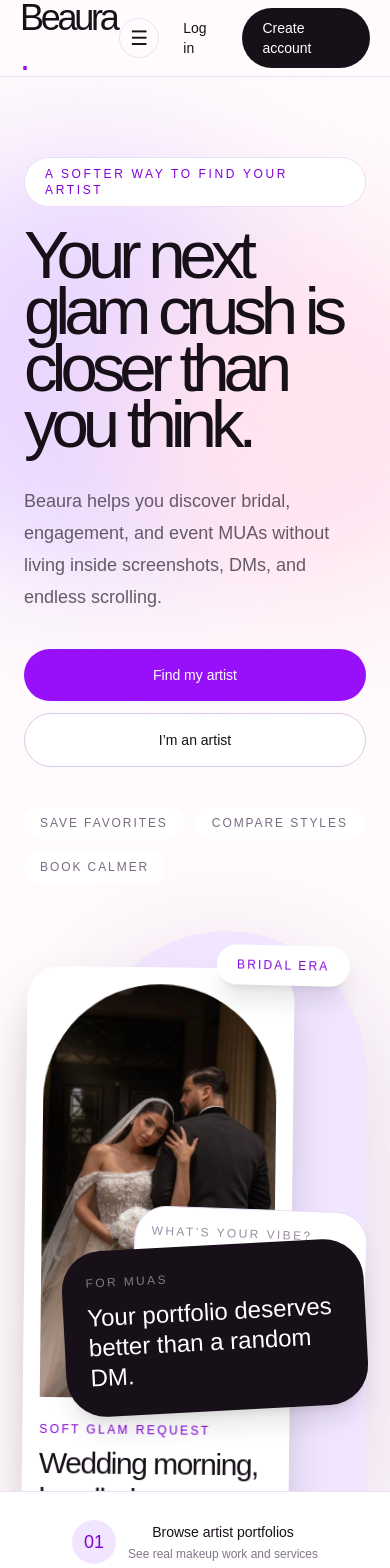
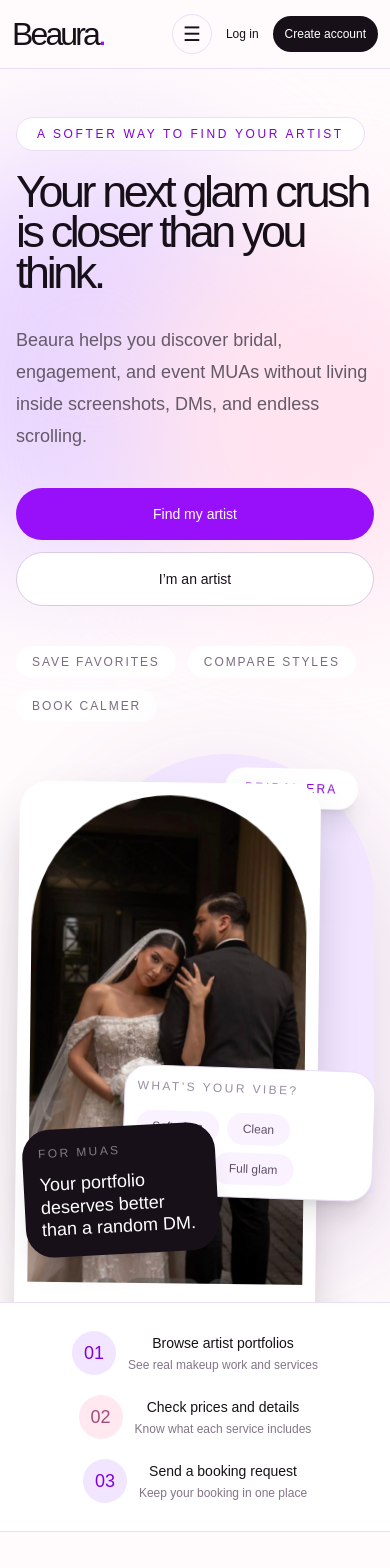
Before and after one commit to mshahd2410-create/beaura, a Next.js app: page / in a window 390 px wide. Shown: the top 1568 px of the page. Built offline with nearby package versions, Linux system fonts and the light colour scheme; no server answers; the database is empty.

Commit message:
Improve landing page responsive layout across screen sizes

```diff
--- a/app/page.tsx
+++ b/app/page.tsx
@@ -35,8 +35,8 @@ export default function HomePage() {
       `}</style>
 
       <header className="sticky top-0 z-50 border-b border-[#eadff5] bg-[#fffafc]/95 backdrop-blur-xl">
-        <div className="mx-auto flex h-[76px] max-w-7xl items-center justify-between px-5 sm:px-8">
-          <Link href="/" className="text-4xl font-light tracking-[-0.09em] text-[#171018]">Beaura<span className="text-purple-600">.</span></Link>
+        <div className="mx-auto flex h-[68px] max-w-7xl items-center justify-between gap-2 px-3 sm:h-[76px] sm:px-8">
+          <Link href="/" className="shrink-0 text-[2rem] font-light tracking-[-0.09em] text-[#171018] sm:text-4xl">Beaura<span className="text-purple-600">.</span></Link>
           <nav aria-label="Main navigation" className="hidden items-center gap-8 text-sm text-[#6f6077] md:flex">
             <a href="#artists" className="transition hover:text-purple-700">Makeup artists</a>
             <a href="/inspiration" className="transition hover:text-purple-700">Inspiration</a>
@@ -44,7 +44,7 @@ export default function HomePage() {
             <a href="#how-it-works" className="transition hover:text-purple-700">How it works</a>
             <Link href="/about" className="transition hover:text-purple-700">About Beaura</Link>
           </nav>
-          <div className="flex items-center gap-2 sm:gap-3">
+          <div className="flex shrink-0 items-center gap-1 sm:gap-3">
             <details className="relative md:hidden">
               <summary aria-label="Open navigation menu" className="flex h-10 w-10 cursor-pointer list-none items-center justify-center rounded-full border border-[#eadff5] text-xl text-[#171018] focus-visible:outline focus-visible:outline-2 focus-visible:outline-purple-600">
                 <span aria-hidden="true">☰</span>
@@ -57,23 +57,23 @@ export default function HomePage() {
                 <Link href="/about" className="rounded-xl px-3 py-3 hover:bg-[#f7efff]">About Beaura</Link>
               </nav>
             </details>
-            <Link href="/login" className="rounded-full px-4 py-2.5 text-sm text-[#171018] transition hover:bg-[#f1e5ff]">Log in</Link>
-            <Link href="/register" className="rounded-full bg-[#171018] px-5 py-2.5 text-sm text-white transition hover:bg-purple-700">Create account</Link>
+            <Link href="/login" className="rounded-full px-2.5 py-2.5 text-xs text-[#171018] transition hover:bg-[#f1e5ff] sm:px-4 sm:text-sm">Log in</Link>
+            <Link href="/register" className="rounded-full bg-[#171018] px-3 py-2.5 text-xs text-white transition hover:bg-purple-700 sm:px-5 sm:text-sm">Create account</Link>
           </div>
         </div>
       </header>
 
-      <section className="relative overflow-hidden px-6 py-20">
+      <section className="relative overflow-hidden px-4 py-12 sm:px-6 sm:py-20">
         <div className="absolute left-[-120px] top-20 h-[420px] w-[420px] rounded-full bg-[#ead7ff] blur-3xl" />
         <div className="absolute right-[-100px] top-40 h-[360px] w-[360px] rounded-full bg-[#ffe3ef] blur-3xl" />
 
-        <div className="relative mx-auto grid max-w-7xl items-center gap-12 lg:grid-cols-[1fr_0.9fr]">
+        <div className="relative mx-auto grid max-w-7xl min-w-0 items-center gap-8 sm:gap-12 lg:grid-cols-[1fr_0.9fr]">
           <div>
             <p className="mb-5 w-fit rounded-full border border-[#eadff5] bg-white px-5 py-2 text-xs uppercase tracking-[0.22em] text-purple-700">
               A softer way to find your artist
             </p>
 
-            <h1 className="max-w-4xl text-[4.2rem] font-light leading-[0.84] tracking-[-0.09em] md:text-[7.5rem]">
+            <h1 className="max-w-4xl text-[clamp(2.8rem,10vw,7.5rem)] font-light leading-[0.9] tracking-[-0.075em] sm:leading-[0.84] md:tracking-[-0.09em]">
               Your next glam crush is closer than you think.
             </h1>
 
@@ -111,18 +111,18 @@ export default function HomePage() {
             </div>
           </div>
 
-          <div className="relative min-h-[480px] sm:min-h-[580px] lg:min-h-[650px]">
-            <div className="absolute right-0 top-0 h-[560px] w-[82%] rounded-t-full rounded-b-[4rem] bg-[#f1e5ff] shadow-[0_40px_130px_rgba(88,28,135,0.18)]" />
+          <div className="relative min-h-[500px] w-full min-w-0 sm:min-h-[580px] lg:min-h-[650px]">
+            <div className="absolute right-0 top-0 h-[440px] w-[82%] rounded-t-full rounded-b-[3rem] bg-[#f1e5ff] shadow-[0_40px_130px_rgba(88,28,135,0.18)] sm:h-[560px] sm:rounded-b-[4rem]" />
 
             <div className="float-soft absolute right-4 top-4 z-10 rounded-full bg-white px-5 py-3 text-xs uppercase tracking-[0.18em] text-purple-700 shadow-xl">
               bridal era
             </div>
 
-            <div className="float-slow absolute left-0 top-12 w-[78%] rounded-[2rem] border border-white bg-white p-4 shadow-2xl sm:w-[68%] sm:rounded-[3rem] sm:p-6">
+            <div className="float-slow absolute left-0 top-10 z-10 w-[84%] rounded-[1.75rem] border border-white bg-white p-3 shadow-2xl sm:top-12 sm:w-[68%] sm:rounded-[3rem] sm:p-6">
               <img
                 src="/Landing/hero-bride.jpg"
                 alt="Bridal makeup look"
-                className="h-72 w-full rounded-t-full rounded-b-[2.5rem] object-cover"
+                className="h-56 w-full rounded-t-full rounded-b-[2rem] object-cover sm:h-72 sm:rounded-b-[2.5rem]"
               />
 
               <div className="mt-6">
@@ -140,7 +140,7 @@ export default function HomePage() {
               </div>
             </div>
 
-            <div className="absolute bottom-16 right-0 w-[68%] rotate-2 rounded-[2rem] border border-[#eadff5] bg-white p-4 shadow-xl sm:bottom-24 sm:w-[60%] sm:rounded-[2.5rem] sm:p-5">
+            <div className="absolute bottom-14 right-0 z-20 w-[70%] rotate-2 rounded-[1.5rem] border border-[#eadff5] bg-white p-3 shadow-xl sm:bottom-24 sm:w-[60%] sm:rounded-[2.5rem] sm:p-5">
               <p className="text-xs uppercase tracking-[0.2em] text-[#9a8ca2]">
                 what’s your vibe?
               </p>
@@ -157,11 +157,11 @@ export default function HomePage() {
               </div>
             </div>
 
-            <div className="absolute bottom-0 left-10 -rotate-3 rounded-[2.5rem] bg-[#171018] p-6 text-white shadow-xl md:w-64">
+            <div className="absolute bottom-0 left-2 z-20 w-[54%] -rotate-3 rounded-[1.75rem] bg-[#171018] p-4 text-white shadow-xl sm:left-10 sm:rounded-[2.5rem] sm:p-6 md:w-64">
               <p className="text-xs uppercase tracking-[0.2em] text-white/45">
                 for MUAs
               </p>
-              <p className="mt-3 text-2xl font-light leading-tight">
+              <p className="mt-3 text-lg font-light leading-tight sm:text-2xl">
                 Your portfolio deserves better than a random DM.
               </p>
             </div>
@@ -188,10 +188,10 @@ export default function HomePage() {
 
       <section id="artists" className="scroll-mt-28 px-5 py-24 sm:px-8">
         <div className="mx-auto max-w-7xl">
-          <div className="mb-10 flex flex-col justify-between gap-6 md:flex-row md:items-end">
+          <div className="mb-10 flex min-w-0 flex-col justify-between gap-6 md:flex-row md:items-end">
             <div>
               <p className="text-xs uppercase tracking-[0.22em] text-purple-700">Find your makeup artist</p>
-              <h2 className="mt-4 max-w-3xl text-5xl font-light leading-[0.95] tracking-[-0.075em] md:text-7xl">Meet artists. See their work. Find your match.</h2>
+              <h2 className="mt-4 max-w-3xl text-[clamp(2.5rem,7vw,4.5rem)] font-light leading-[0.95] tracking-[-0.075em]">Meet artists. See their work. Find your match.</h2>
               <p className="mt-5 max-w-2xl text-sm leading-7 text-[#6f6077]">Explore makeup artists in Egypt, view their portfolios, compare services and prices, and choose who feels right for your occasion.</p>
             </div>
             <Link href="/bride/home" className="inline-flex w-fit items-center gap-3 rounded-full bg-[#171018] px-6 py-3.5 text-sm text-white transition hover:bg-purple-700">Browse all artists <span aria-hidden="true">↗</span></Link>
@@ -206,7 +206,7 @@ export default function HomePage() {
         <div className="mx-auto max-w-7xl">
           <div className="mb-12 max-w-2xl">
             <p className="text-xs uppercase tracking-[0.22em] text-purple-700">Makeup for every occasion</p>
-            <h2 className="mt-4 text-5xl font-light leading-[0.95] tracking-[-0.075em] md:text-6xl">What are you getting ready for?</h2>
+            <h2 className="mt-4 text-[clamp(2.4rem,7vw,3.75rem)] font-light leading-[0.95] tracking-[-0.075em]">What are you getting ready for?</h2>
             <p className="mt-5 text-sm leading-7 text-[#655968]">Choose the occasion and explore artists who offer the service you need.</p>
           </div>
           <div className="grid gap-5 sm:grid-cols-2 lg:grid-cols-4">
@@ -236,7 +236,7 @@ export default function HomePage() {
         <div className="mx-auto grid max-w-7xl gap-12 lg:grid-cols-[0.85fr_1.15fr] lg:items-center">
           <div>
             <p className="text-xs uppercase tracking-[0.22em] text-purple-700">Simple from start to finish</p>
-            <h2 className="mt-4 text-5xl font-light leading-[0.95] tracking-[-0.075em] md:text-6xl">Booking your makeup artist should be easy.</h2>
+            <h2 className="mt-4 text-[clamp(2.4rem,7vw,3.75rem)] font-light leading-[0.95] tracking-[-0.075em]">Booking your makeup artist should be easy.</h2>
             <p className="mt-6 max-w-lg text-sm leading-7 text-[#6f6077]">Everything you need to choose an artist and send your request is organised in one place.</p>
             <Link href="/bride/home" className="mt-8 inline-flex rounded-full border border-[#d9cbe6] bg-white px-6 py-3.5 text-sm text-[#171018] transition hover:border-purple-400 hover:text-purple-700">Start exploring</Link>
           </div>
```
